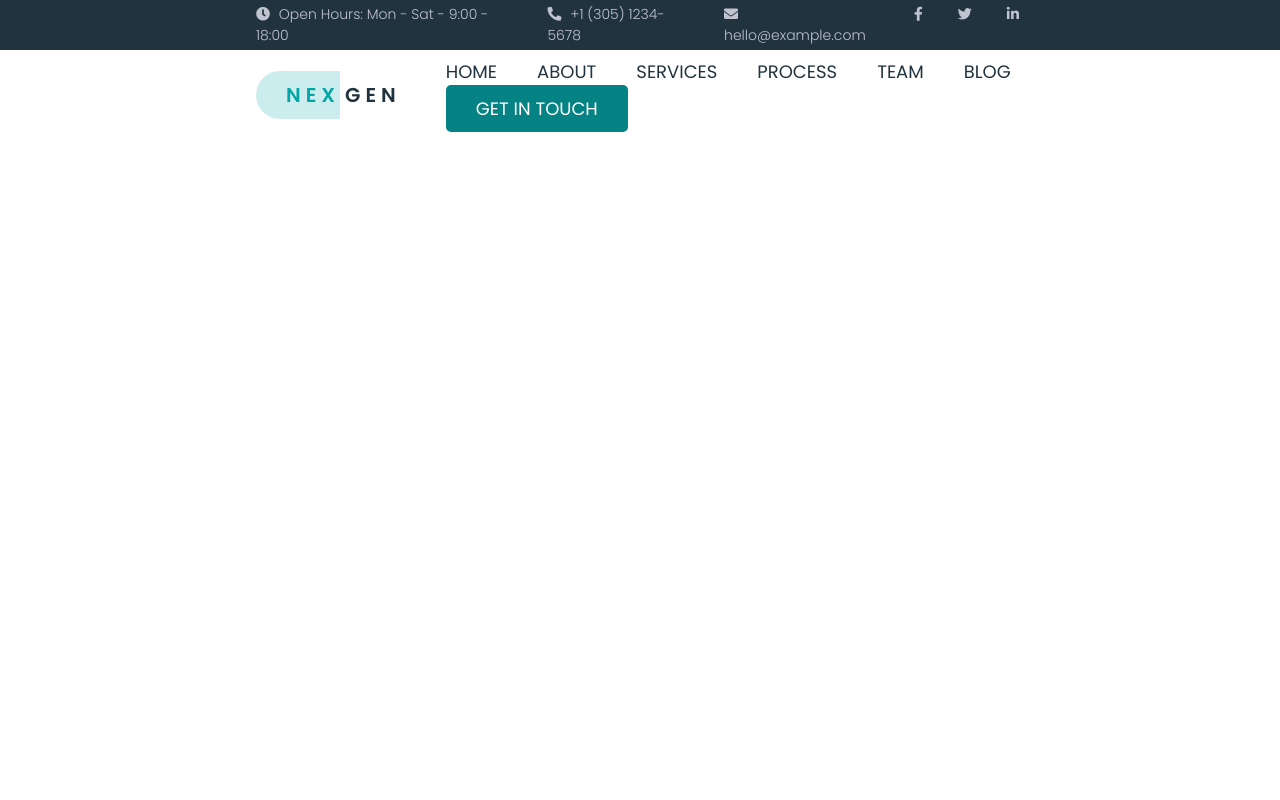
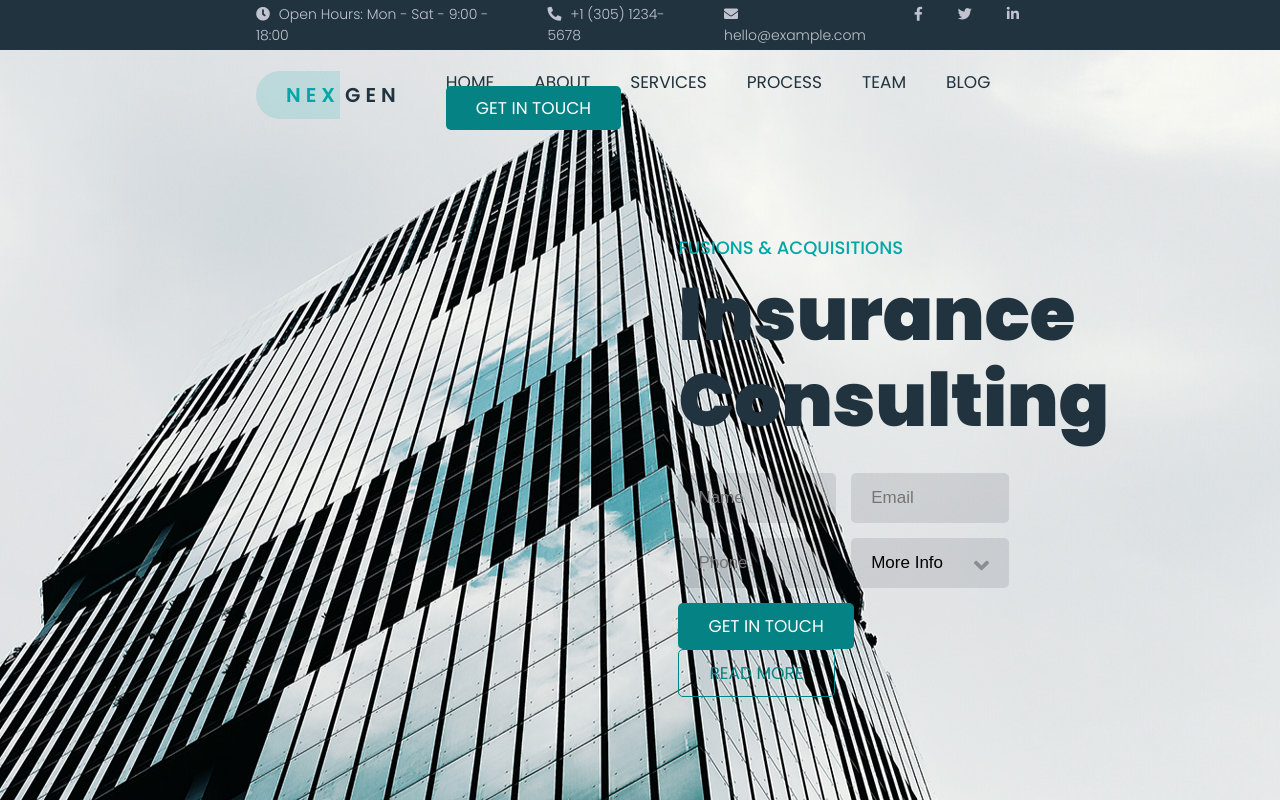
Before and after one commit to marcocanopoli/proj-html-vuejs, a Vue app: page / in a window 1280 px wide. Built offline with nearby package versions, Linux system fonts and the light colour scheme.

Commit message:
Header done

```diff
--- a/src/assets/style/global.scss
+++ b/src/assets/style/global.scss
@@ -8,6 +8,7 @@
 @import "~@fontsource/poppins/600.css";
 @import "~@fontsource/poppins/700.css";
 @import "~@fontsource/poppins/800.css";
+@import "~@fontsource/poppins/900.css";
 
 //fontawesome
 $fa-font-path: "~@fortawesome/fontawesome-free/webfonts";
@@ -20,8 +21,45 @@ $fa-font-path: "~@fortawesome/fontawesome-free/webfonts";
     box-sizing: border-box;
     margin: 0;
     padding: 0;
+}
+
+body {
     font-family: 'Poppins', sans-serif;
+    font-size: 17px;
     color: $text-col;
+}
+
+input, select {
+    padding: 15px 20px;
+    border-radius: 5px;
+    font-size: 17px;
+    border: none;
+    background-color: $bg-alpha10-col;
+    appearance: none;
+
+
+}
+input:focus{
+    outline: none;
+}
+input:focus-visible {
+    outline: 2px solid $brand-dark-col;
+}
+
+.select-box {
+    position: relative;
+    border-radius: 5px;
+
+    &::after {
+        position: absolute;
+        content: url('./assets/img/angle-down-solid.svg');
+        top: 0;
+        right: 20px;
+        transform: translateY(50%);
+        width: 15px;
+        pointer-events: none;
+        opacity: 0.3;
+    }
 }
 
 .container {
@@ -38,13 +76,15 @@ ul.inline-list {
 }
 
 .btn {
-    @include flex-center ('cross');
     padding: 10px 30px;
     border-radius: 5px;
+    text-transform: uppercase;
 }
-
 .btn-solid {
     background-color: $brand-dark-col;
     color: $text-col;
-    text-transform: uppercase;
 }
+.btn-outline {
+    color: $brand-dark-col;
+    border: 1px solid $brand-dark-col;
+}
--- a/src/assets/style/variables.scss
+++ b/src/assets/style/variables.scss
@@ -1,10 +1,14 @@
 //colors
 $brand-dark-col: #058283;
 $brand-col: #02a6a6;
-$brand-alpha20-col: rgba(#02a6a6, 0.2);
+$brand-alpha15-col: rgba(#02a6a6, 0.15);
 $text-col: #fff;
 $text-light-col: #c0c3d0;
 $text-dark-col: #21333e;
 $bg-dark-col: #0d0d11;
-$bg-dark-col: #111117;
+$bg-col: #111117;
+$bg-alpha10-col: rgba(#111117, 0.1);
 $bg-light-col: #19191f;
+
+$topbar-height: 50px;
+$nav-height: 70px;
--- a/src/components/Header.vue
+++ b/src/components/Header.vue
@@ -32,12 +32,23 @@
         </nav>
         <!-- /menu -->
 
-        <div class="hero">
-            <h5>Fusions & acquisitions</h5>
-            <h1>Insurance consulting</h1>
-            <form action="">
-
-            </form>
+        <div class="container hero">
+            <div>
+                <h4>Fusions & acquisitions</h4>
+                <h1>Insurance consulting</h1>
+                <form>
+                    <input type="text" placeholder="Name">
+                    <input type="text" placeholder="Email">
+                    <input type="text" placeholder="Phone">
+                    <div class="select-box">
+                        <select name="more-info" id="more-info">
+                            <option value="">More Info</option>
+                        </select>
+                    </div>
+                    <a href="#" class="btn btn-solid">Get in touch</a>
+                    <a href="#" class="btn btn-outline">Read more</a>
+                </form>
+            </div>
         </div>
 
     </header>
@@ -63,6 +74,10 @@ export default {
     @import '../assets/style/mixins.scss';
 
     header {
+        height: 100vh;
+        display: flex;
+        flex-direction: column;
+        background: url('../assets/img/bg-6.jpg') 0% 30%;
 
         a {
             text-decoration: none;
@@ -70,7 +85,8 @@ export default {
 
         .top-bar {
             @include flex-center ('cross');
-            height: 50px;
+            flex-shrink: 0;
+            height: $topbar-height;
             background-color: $text-dark-col;
             font-weight: 300;
 
@@ -102,7 +118,9 @@ export default {
         nav {
             @include flex-center ('cross');
             justify-content: space-between;
-            height: 90px;
+            flex-shrink: 0;
+            height: $nav-height;
+            margin-top: 10px;
 
             *:not(.btn) {
                 color: $text-dark-col;
@@ -110,8 +128,6 @@ export default {
             }
 
             a {
-                font-size: 18px;
-
                 span {
                     font-size: 20px;
                     font-weight: 600;
@@ -124,7 +140,7 @@ export default {
                         border-top-left-radius: 25px;
                         border-bottom-left-radius: 25px;
                         color: $brand-col;
-                        background-color: $brand-alpha20-col;
+                        background-color: $brand-alpha15-col;
                     }
                 }
             }
@@ -135,6 +151,56 @@ export default {
                 }
             }
         }
+
+        .hero {
+            @include flex-center ('cross');
+            justify-content: flex-end;
+            height: 100%;
+
+            div {
+                width: 45%;
+
+                h1 {
+                    margin: 0;
+                    text-transform: capitalize;
+                    font-size: 74px;
+                    font-weight: 900;
+                    line-height: 86px;
+                    color: $text-dark-col;
+                }
+
+                h4 {
+                    margin-bottom: 10px;
+                    text-transform: uppercase;
+                    font-size: 18px;
+                    font-weight: 500;
+                    color: $brand-col;
+                }
+
+                form {
+                    display: flex;
+                    flex-wrap: wrap;
+                    width: 100%;
+                    margin-top: 30px;
+
+                    input,
+                    .select-box {
+                        display: inline-block;
+                        width: calc(50% - 15px);
+                        margin: 0 15px 15px 0;
+                    }
+
+                    select {
+                        height: 100%;
+                        width: 100%;
+                    }
+
+                    a{
+                        margin-right: 15px;
+                    }
+                }
+            }
+        }
     }
 
 </style>
```
Also changed, not shown: src/assets/img/angle-down-solid-white.svg (added), src/assets/img/angle-down-solid.svg (added).
